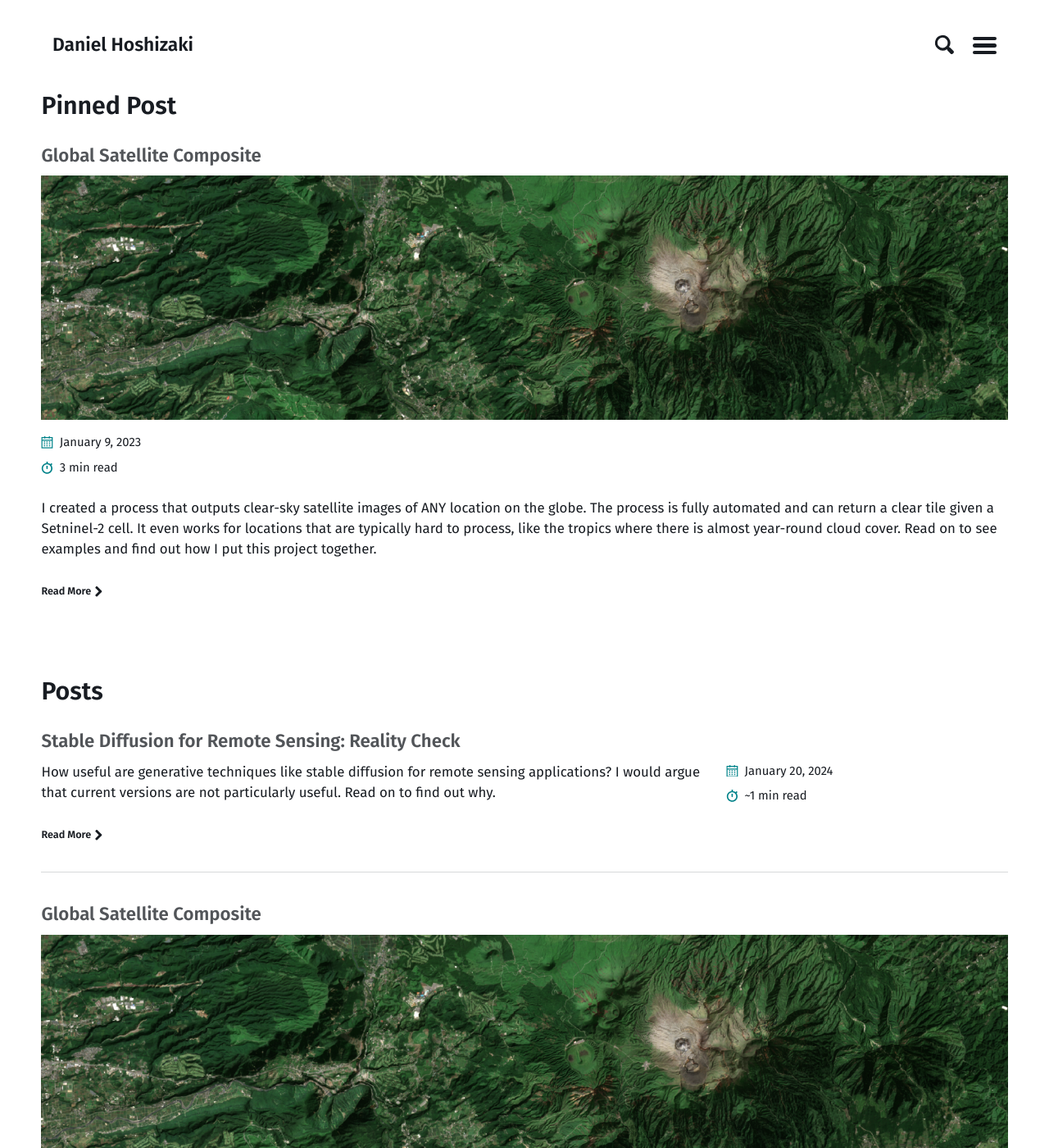
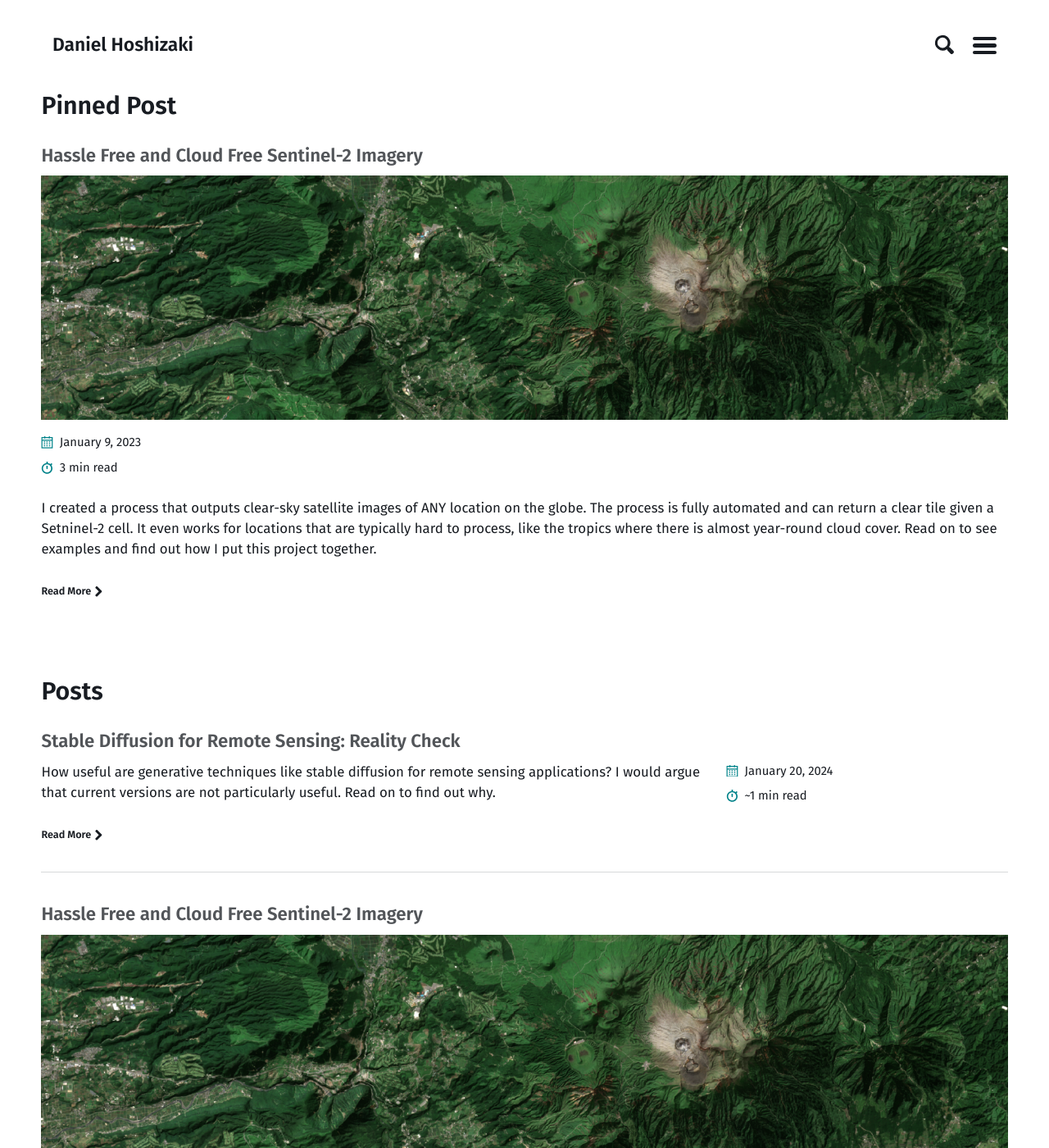
Before and after one commit to danielhoshizaki/danielhoshizaki, a Jekyll site: the page built from index.html, in a window 1280 px wide and 1400 px high. Shown: the whole window at 82% size. Built offline with Jekyll 4.4.1, drawn with Linux system fonts in a browser that asks for light colours; the list of posts is cut into pages by our own code.

Commit message:
Update 2023-01-09-sentinel-composite.md

```diff
--- a/_posts/2023-01-09-sentinel-composite.md
+++ b/_posts/2023-01-09-sentinel-composite.md
@@ -1,6 +1,6 @@
 ---
 layout: map
-title: "Global Satellite Composite"
+title: "Hassle Free and Cloud Free Sentinel-2 Imagery"
 name:  "Daniel Hoshizaki"
 image:
   path: /assets/images/portfolio/kyushu.png
```
